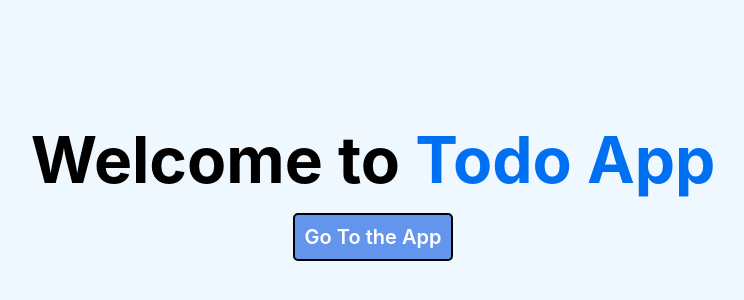
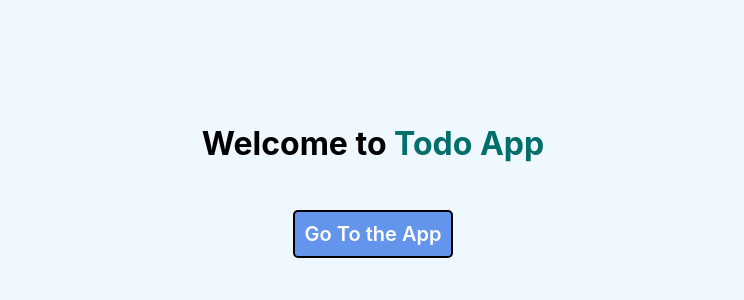
Before and after one commit to ak6671/nextjs-TODO, a Next.js app: page / in a window 1280 px wide. Shown: the part 208-508 px from the top of the page, without its empty margins (267-1011 px from the left). Built offline with nearby package versions, Linux system fonts and the light colour scheme.

Commit message:
css changes

```diff
--- a/styles/Home.module.css
+++ b/styles/Home.module.css
@@ -29,8 +29,9 @@
 }
 
 .title a {
-  color: #0070f3;
+  color: #006e6b;
   text-decoration: none;
+  font-size: 2rem;
 }
 
 .title a:hover,
@@ -42,7 +43,7 @@
 .title {
   margin: 0;
   line-height: 1.15;
-  font-size: 4rem;
+  font-size: 2rem;
 }
 
 .title,
--- a/styles/globals.css
+++ b/styles/globals.css
@@ -157,7 +157,7 @@ a {
 .Go_to_link {
   font-size: 20px;
   font-style: normal;
-  margin-top: 1rem;
+  margin-top: 3rem;
   background-color: cornflowerblue;
   padding: 10px;
   font-weight: 600;
```
